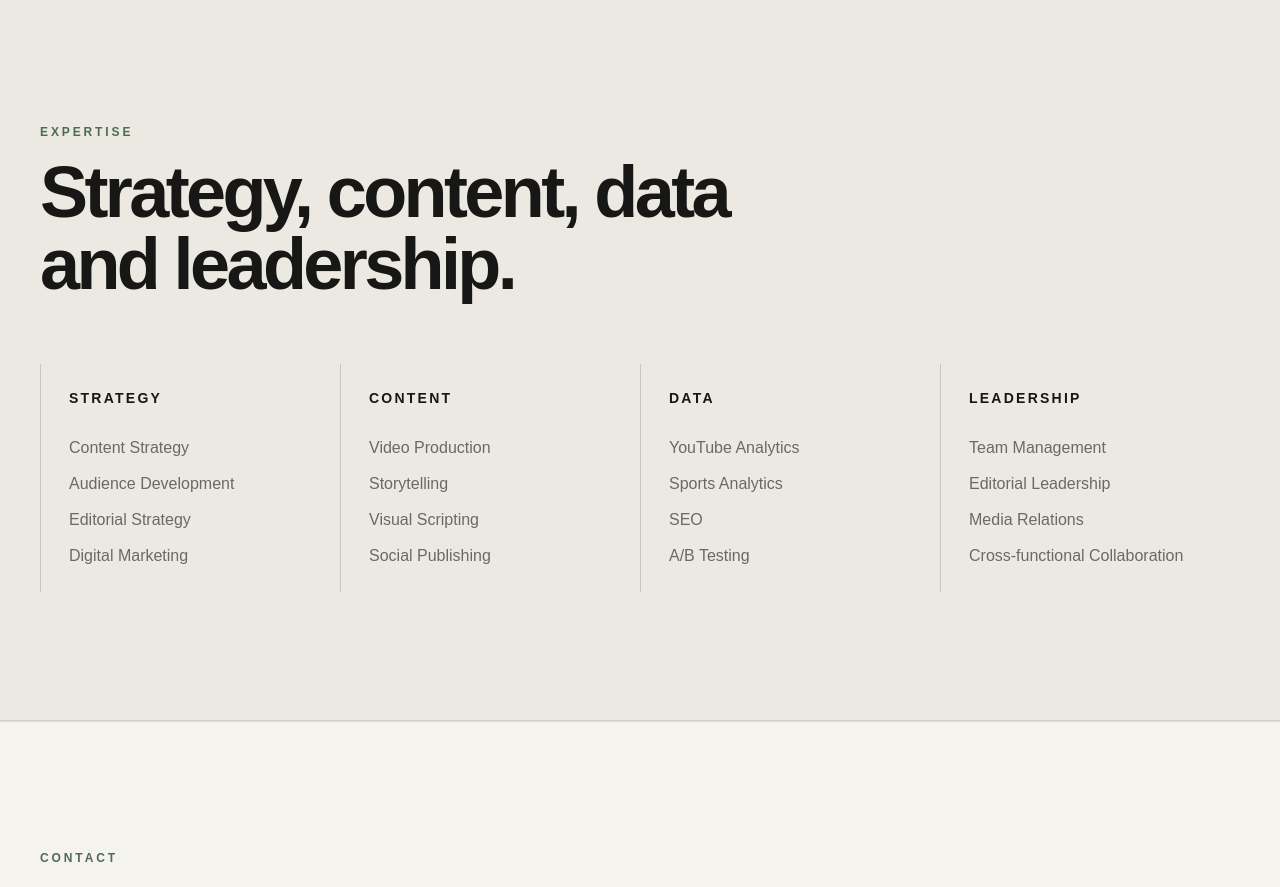
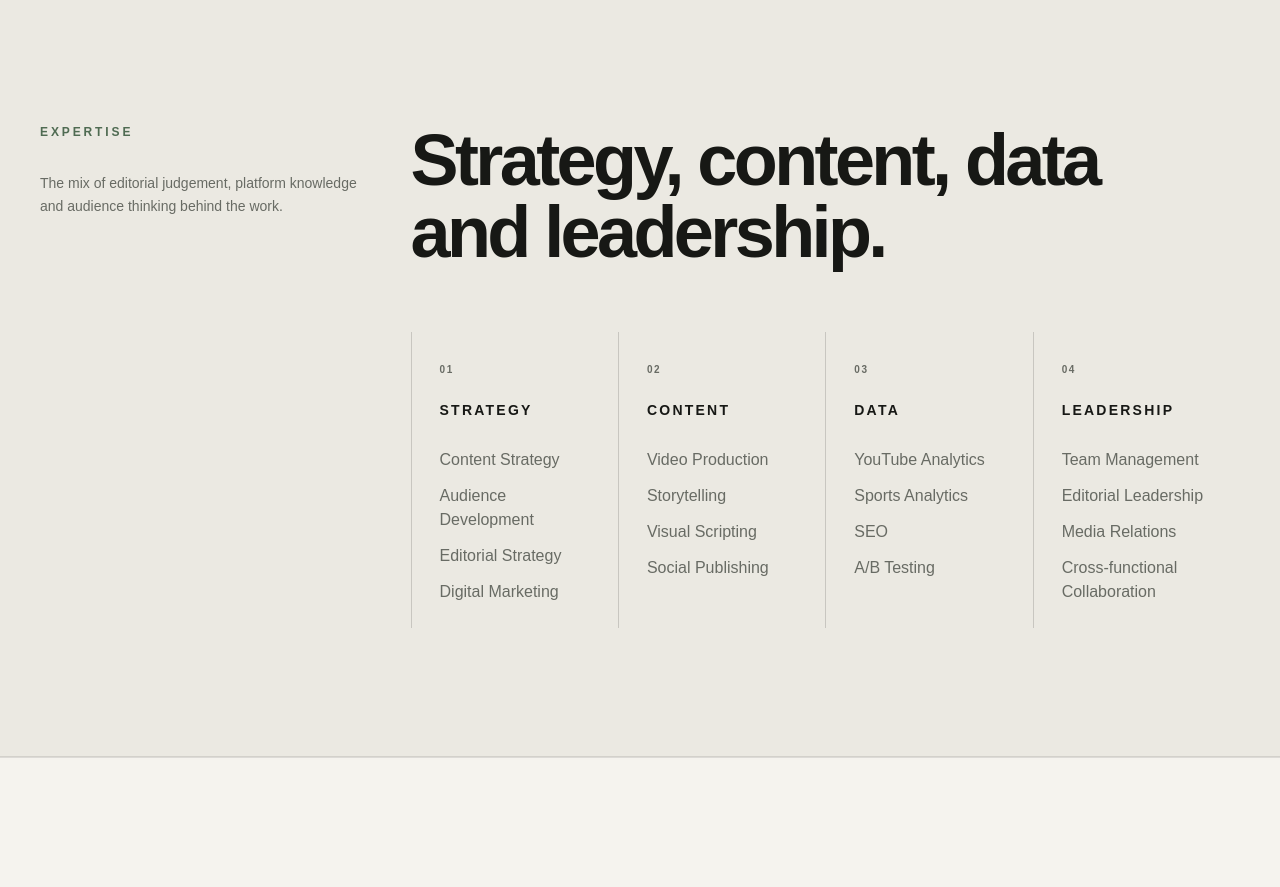
Before and after one commit to AakarshBot/aakars-portfolio-v2, a Next.js app: page / in a window 1280 px wide. Shown: the part 6640-7527 px from the top of the page. Built offline with nearby package versions, Linux system fonts and the light colour scheme.

Commit message:
feat: polish expertise section hierarchy

```diff
--- a/src/components/Skills.tsx
+++ b/src/components/Skills.tsx
@@ -5,15 +5,27 @@ export function Skills() {
   return (
     <section id="skills" className="border-y border-black/10 bg-[var(--surface)]">
       <div className="mx-auto max-w-7xl px-6 py-24 lg:px-10 lg:py-32">
-        <SectionLabel>Expertise</SectionLabel>
-        <h2 className="max-w-3xl text-5xl font-semibold tracking-[-0.05em] md:text-7xl">Strategy, content, data and leadership.</h2>
-        <div className="mt-16 grid gap-0 md:grid-cols-2 lg:grid-cols-4">
-          {skillGroups.map((group) => (
-            <div key={group.title} className="border-t border-black/15 p-6 pl-0 lg:border-l lg:border-t-0 lg:pl-7">
-              <h3 className="text-sm font-semibold tracking-[0.16em] uppercase">{group.title}</h3>
-              <ul className="mt-7 space-y-3 text-[var(--muted)]">{group.items.map(item => <li key={item}>{item}</li>)}</ul>
+        <div className="grid gap-12 lg:grid-cols-[0.7fr_1.8fr]">
+          <div>
+            <SectionLabel>Expertise</SectionLabel>
+            <p className="mt-8 max-w-xs text-sm leading-relaxed text-[var(--muted)]">
+              The mix of editorial judgement, platform knowledge and audience thinking behind the work.
+            </p>
+          </div>
+          <div>
+            <h2 className="max-w-3xl text-5xl font-semibold tracking-[-0.05em] md:text-7xl">Strategy, content, data and leadership.</h2>
+            <div className="mt-16 grid gap-0 md:grid-cols-2 lg:grid-cols-4">
+              {skillGroups.map((group, index) => (
+                <div key={group.title} className={`border-t border-black/15 p-6 pl-0 lg:border-t-0 lg:border-l lg:pl-7 ${index > 0 ? "md:pl-7" : ""}`}>
+                  <span className="text-[10px] font-semibold tracking-[0.16em] text-[var(--muted)]">0{index + 1}</span>
+                  <h3 className="mt-5 text-sm font-semibold tracking-[0.16em] uppercase">{group.title}</h3>
+                  <ul className="mt-7 space-y-3 text-[var(--muted)]">
+                    {group.items.map(item => <li key={item}>{item}</li>)}
+                  </ul>
+                </div>
+              ))}
             </div>
-          ))}
+          </div>
         </div>
       </div>
     </section>
```
